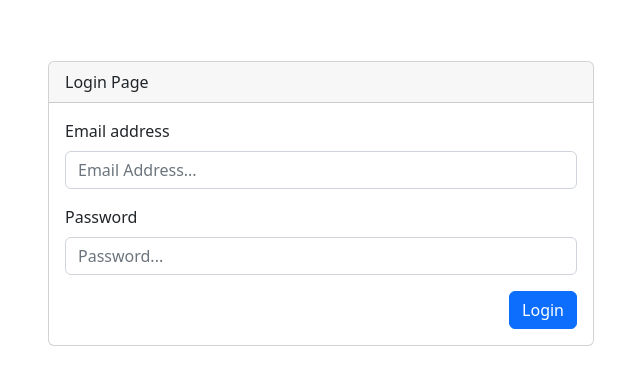
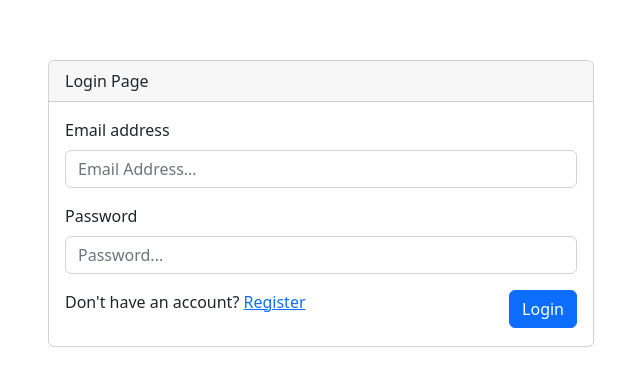
Before and after one commit to joedave13/react-auth-jwt, a React (Create React App) app: page /login in a window 1280 px wide. Shown: the part 197-582 px from the top of the page, without its empty margins (319-959 px from the left). Built offline with nearby package versions, Linux system fonts and the light colour scheme.

Commit message:
adding additional link in login & register page

```diff
--- a/src/pages/Login.js
+++ b/src/pages/Login.js
@@ -1,6 +1,6 @@
 import axios from 'axios';
 import React, { useEffect, useState } from 'react';
-import { useNavigate } from 'react-router-dom';
+import { useNavigate, Link } from 'react-router-dom';
 
 function Login() {
   const [email, setEmail] = useState('');
@@ -91,6 +91,10 @@
                       Login
                     </button>
                   </form>
+
+                  <p>
+                    Don't have an account? <Link to="/register">Register</Link>
+                  </p>
                 </div>
               </div>
             </div>
--- a/src/pages/Register.js
+++ b/src/pages/Register.js
@@ -1,6 +1,6 @@
 import axios from 'axios';
 import React, { useEffect, useState } from 'react';
-import { useNavigate } from 'react-router-dom';
+import { useNavigate, Link } from 'react-router-dom';
 
 function Register() {
   const [name, setName] = useState('');
@@ -130,6 +130,10 @@
                       Register
                     </button>
                   </form>
+
+                  <p>
+                    Already have an account? <Link to="/login">Login</Link>
+                  </p>
                 </div>
               </div>
             </div>
```
